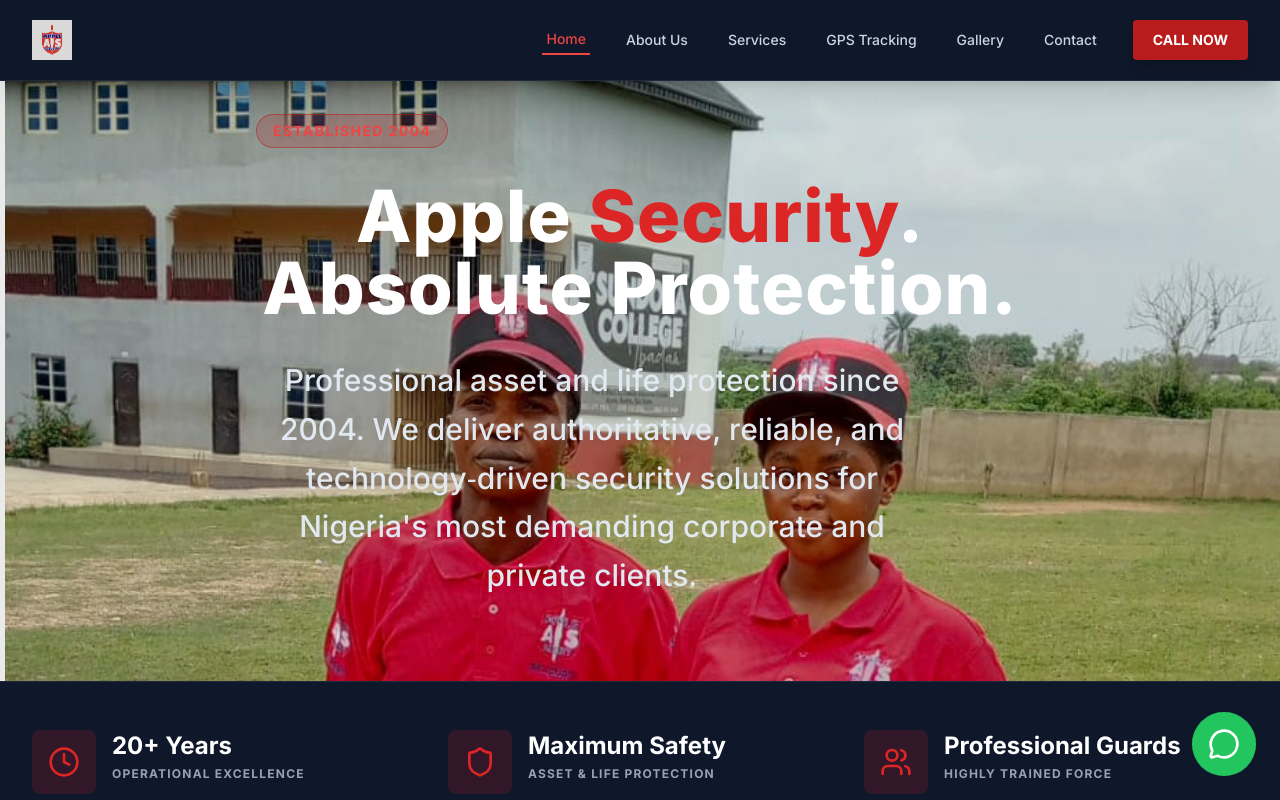
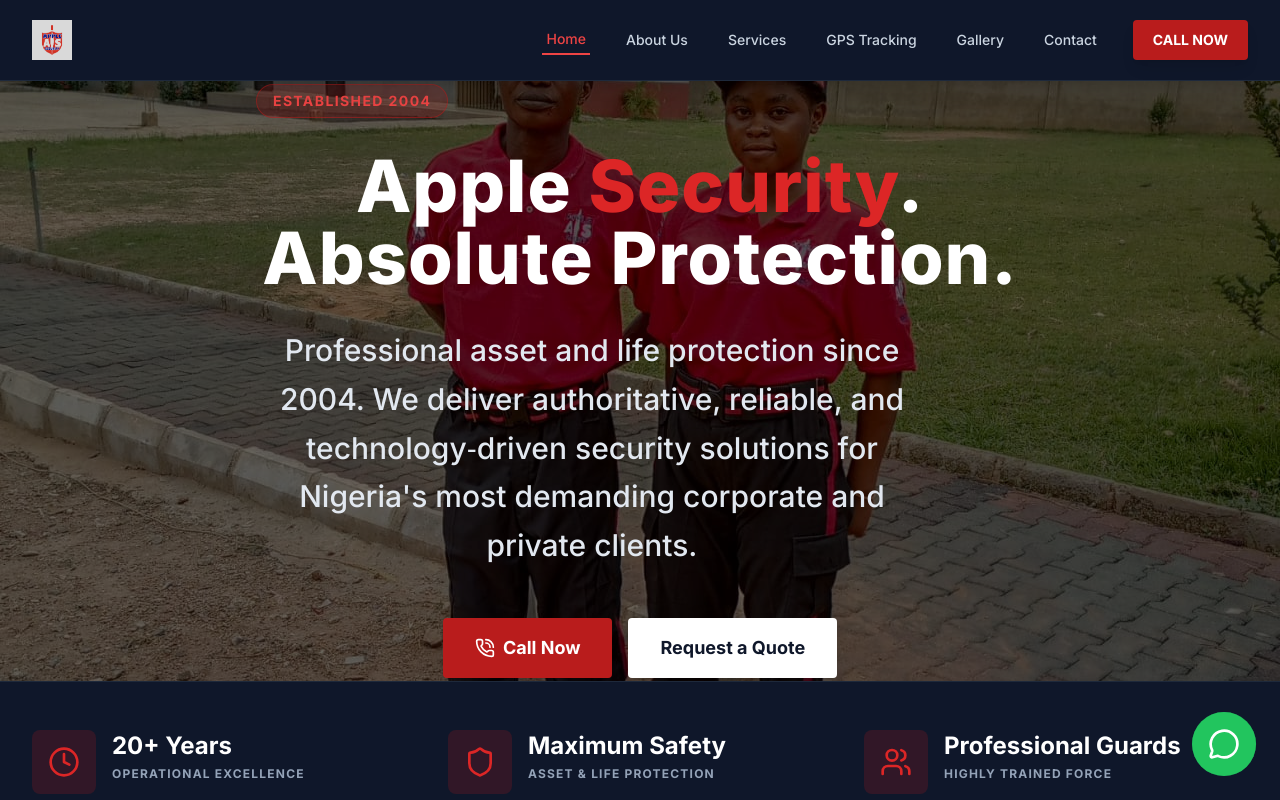
Before and after one commit to Bang0457/applesecuritywebsite, a React (Vite) app: page /#/ in a window 1280 px wide. Shown: the top 800 px of the page. Built offline with nearby package versions, Linux system fonts and the light colour scheme.

Commit message:
Update homepage hero image and UI improvements

```diff
--- a/index.html
+++ b/index.html
@@ -7,6 +7,8 @@
     <title>Apple Security Nigeria Limited | Professional Security Solutions</title>
     <link rel="icon" type="image/svg+xml" href="/images/logo/favicon-placeholder.svg?v=1">
     <script>
+        // Tailwind CDN reads configuration from `tailwind.config` at initialization.
+        // Avoid reassigning `tailwind` so the CDN script can safely attach to it.
         window.tailwind = window.tailwind || {};
         window.tailwind.config = {
           theme: {
--- a/pages/Home.tsx
+++ b/pages/Home.tsx
@@ -13,22 +13,15 @@
       <section className="relative h-[600px] flex items-center overflow-hidden">
 
         {/* Background Image */}
-        <div
-          className="absolute inset-0 z-0"
-          style={{ width: '100%', left: '5px', top: '-117px' }}
-        >
+        <div className="absolute inset-0 z-0">
           <img
             src="/images/guards/officer-1.svg"
             className="w-full h-full object-cover"
-            style={{ width: '100%', height: '1763px' }}
             alt="Apple Security Nigeria Guards"
           />
 
           {/* Dark overlay for text readability */}
-          <div
-            className="absolute inset-x-0 bottom-0 bg-black/60"
-            style={{ top: 9, height: '100%', width: '100%', left: '-5px', opacity: 0.14 }}
-          ></div>
+          <div className="absolute inset-0 bg-black/60"></div>
         </div>
 
         {/* Hero Content */}
@@ -49,11 +42,10 @@
               corporate and private clients.
             </p>
 
-            <div className="relative flex flex-wrap gap-4 pt-4">
+            <div className="flex flex-col sm:flex-row flex-wrap items-center justify-center gap-4 pt-4">
               <a
                 href={`tel:${COMPANY.phone}`}
-                className="bg-red-700 hover:bg-red-800 text-white px-8 py-4 rounded font-bold text-lg flex items-center space-x-2 transition-all shadow-xl absolute"
-                style={{ left: 172, top: 508 }}
+                className="bg-red-700 hover:bg-red-800 text-white px-8 py-4 rounded font-bold text-lg flex items-center space-x-2 transition-all shadow-xl"
               >
                 <PhoneCall className="w-5 h-5" />
                 <span>Call Now</span>
@@ -61,8 +53,7 @@
 
               <Link
                 to="/contact"
-                className="bg-white hover:bg-slate-100 text-slate-900 px-8 py-4 rounded font-bold text-lg transition-all shadow-xl absolute"
-                style={{ left: 458, top: 504 }}
+                className="bg-white hover:bg-slate-100 text-slate-900 px-8 py-4 rounded font-bold text-lg transition-all shadow-xl"
               >
                 Request a Quote
               </Link>
```
Lines whose indentation alone changed are shown as unchanged.
